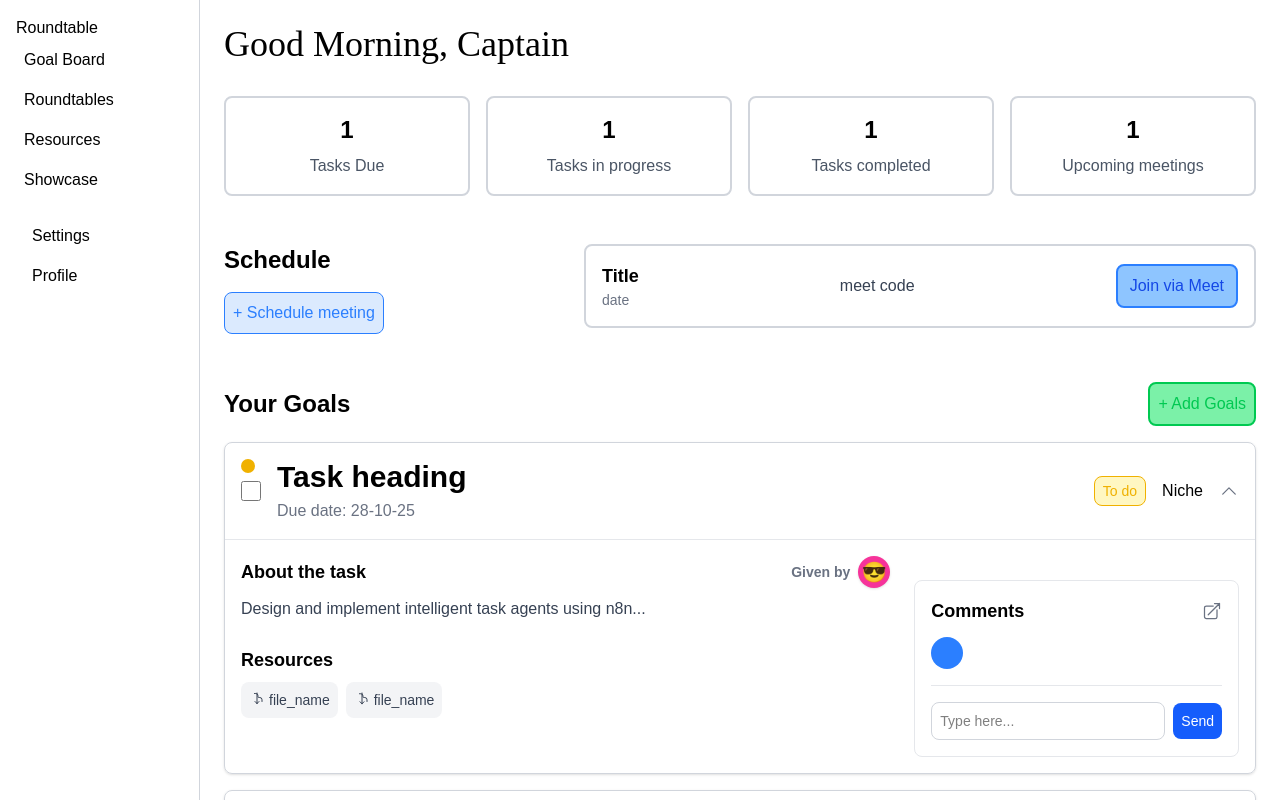
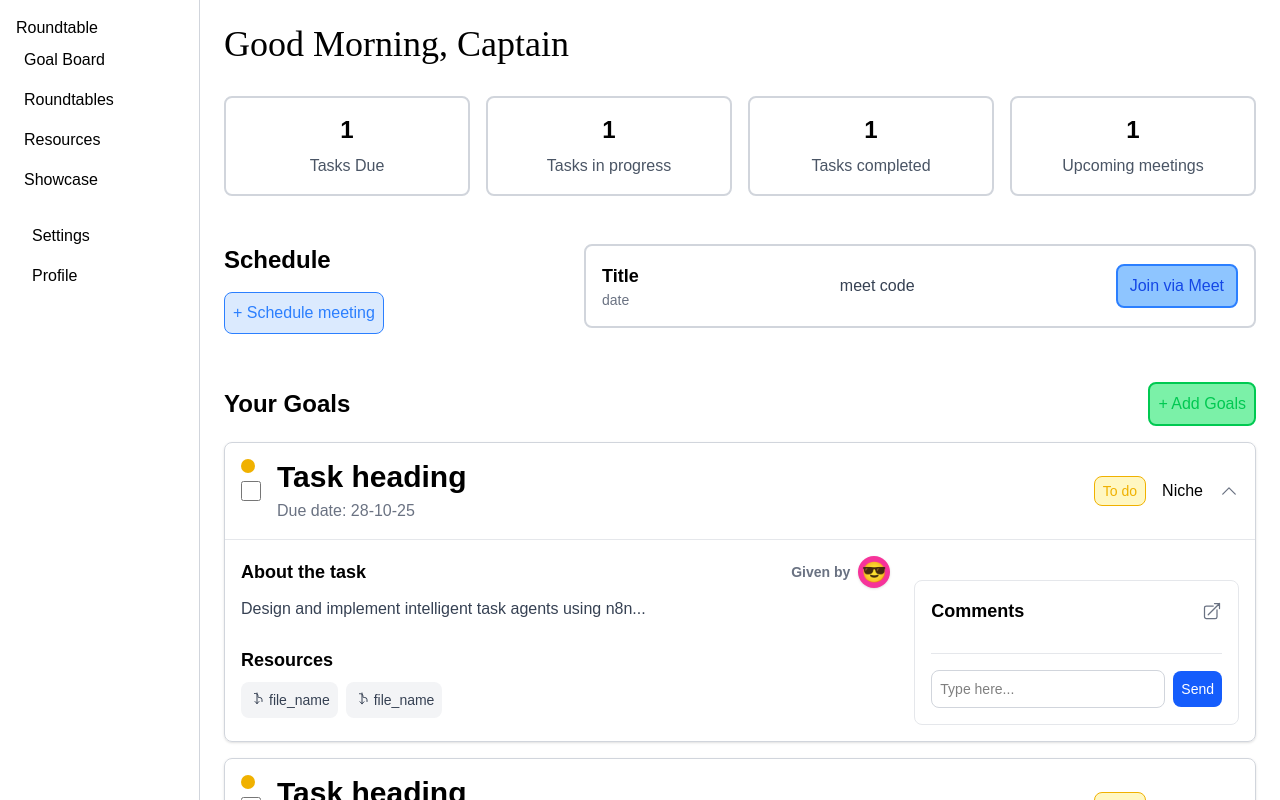
Before and after one commit to Dnyanesh6/round_table_frontend, a Next.js app: page /dashboard in a window 1280 px wide. Both pictures are taken after a click on the icon 1229 px from the left and 491 px from the top of the page. Built offline with nearby package versions, Linux system fonts and the light colour scheme.

Commit message:
Remove comment rendering from Comments component

```diff
--- a/src/components/comments.tsx
+++ b/src/components/comments.tsx
@@ -31,15 +31,6 @@ export default function Comments() {
       </h3>
 
       <div className="space-y-4 max-h-60 overflow-y-auto pr-2"> {/* Added max-h and overflow for scroll */}
-        {commentsList.map((c) => (
-          <div key={c.id} className="flex gap-3 items-start">
-            <div className="w-8 h-8 rounded-full bg-blue-500 flex-shrink-0" /> {/* User avatar */}
-            <div>
-              <p className="font-semibold text-sm">{} <span className="text-xs text-gray-500 ml-1">{c.date}</span></p>
-              <p className="text-sm text-gray-700">{c.text}</p>
-            </div>
-          </div>
-        ))}
       </div>
 
       <form onSubmit={handleAddComment} className="mt-4 pt-4 border-t border-gray-200 flex items-center gap-2">
```
